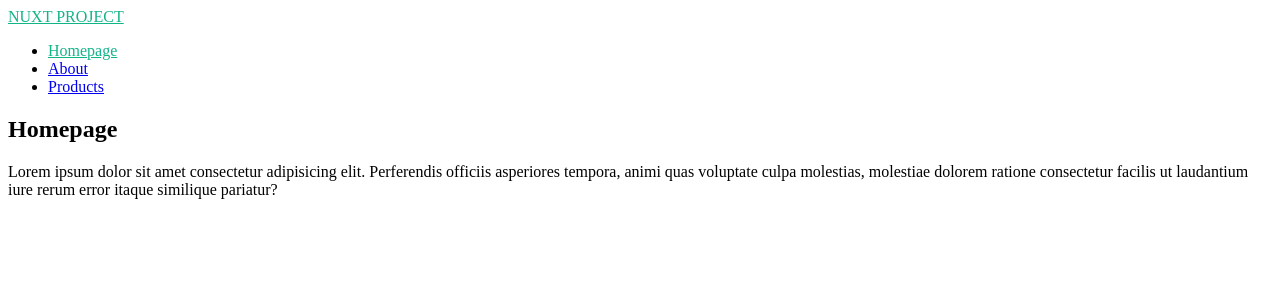
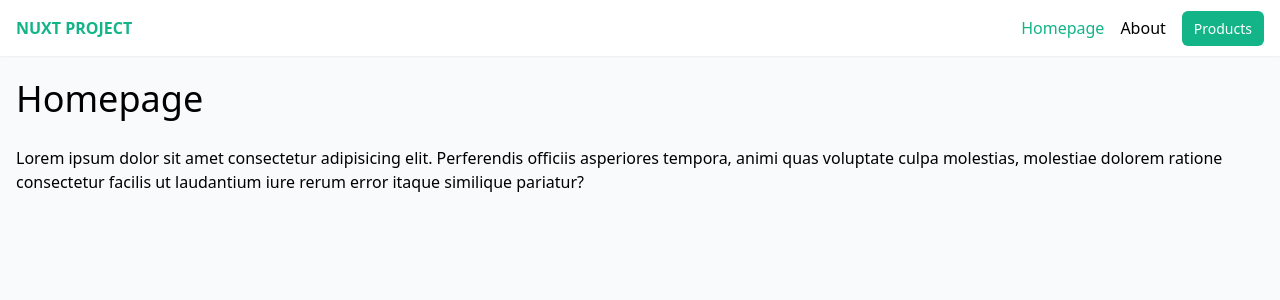
Before and after one commit to JoannaTabbi/Nuxt-project, a Nuxt app: page / in a window 1280 px wide. Shown: the top 300 px of the page. Built offline with nearby package versions, Linux system fonts and the light colour scheme.

Commit message:
setup tailwind, add assets/css/tailwind file

```diff
--- /dev/null
+++ b/assets/css/tailwind.css
@@ -0,0 +1,14 @@
+
+@tailwind base;
+@tailwind components;
+@tailwind utilities;
+
+body {
+  @apply bg-gray-50;
+}
+
+@layer components {
+  .btn {
+    @apply bg-[#12b488] text-white px-3 py-2 rounded-md text-sm;
+  }
+}
--- a/layouts/default.vue
+++ b/layouts/default.vue
@@ -1,19 +1,19 @@
 <template>
     <div>
-      <header>
-        <nav>
-            <NuxtLink to="/">NUXT PROJECT</NuxtLink>
-          <ul>
+      <header class="shadow-sm bg-white">
+        <nav class="container mx-auto p-4 flex justify-between">
+            <NuxtLink to="/" class="font-bold">NUXT PROJECT</NuxtLink>
+          <ul class="flex gap-4">
             <li><NuxtLink to="/">Homepage</NuxtLink></li>
             <li><NuxtLink to="/about">About</NuxtLink></li>
-            <li><NuxtLink to="/products">Products</NuxtLink></li>
+            <li><NuxtLink to="/products" class="btn">Products</NuxtLink></li>
           </ul>
         </nav>
       </header>
 
       <!-- output page content  -->
 
-      <div>
+      <div class="container mx-auto p-4">
           <slot />
       </div>
     </div>
--- a/layouts/products.vue
+++ b/layouts/products.vue
@@ -1,20 +1,20 @@
 <template>
     <div>
-      <header>
-        <nav>
-          <NuxtLink to="/products">NUXT PROJECT MERCH</NuxtLink>
+      <header class="shadow-sm bg-white">
+        <nav class="container mx-auto p-4">
+          <NuxtLink to="/products" class="font-bold">NUXT PROJECT MERCH</NuxtLink>
         </nav>
       </header>
 
       <!-- output page content  -->
 
-      <div>
+      <div class="container mx-auto p-4">
           <slot />
       </div>
 
 
-      <footer>
-        <ul>
+      <footer class="container mx-auto p-4 flex justify-between border-t-2">
+        <ul class="flex gap-4">
             <li><NuxtLink to="/">Homepage</NuxtLink></li>
             <li><NuxtLink to="/about">About</NuxtLink></li>
             <li><NuxtLink to="/products">Products</NuxtLink></li>
--- a/nuxt.config.ts
+++ b/nuxt.config.ts
@@ -1,6 +1,7 @@
 // https://nuxt.com/docs/api/configuration/nuxt-config
 export default defineNuxtConfig({
-    typescript: {
-        shim: false
-      }
-})
+  typescript: {
+    shim: false
+  },
+  modules: ["@nuxtjs/tailwindcss"]
+});
--- a/package.json
+++ b/package.json
@@ -8,6 +8,7 @@
     "postinstall": "nuxt prepare"
   },
   "devDependencies": {
+    "@nuxtjs/tailwindcss": "^6.3.1",
     "@types/node": "^18.11.18",
     "nuxt": "^3.1.0"
   }
--- a/pages/about.vue
+++ b/pages/about.vue
@@ -12,4 +12,12 @@
 
 <script setup></script>
 
-<style scoped></style>
+<style scoped>
+  h2 {
+    margin-bottom: 20px;
+    font-size: 36px;
+  }
+  p {
+    margin: 20px 0;
+  }
+</style>
--- a/pages/index.vue
+++ b/pages/index.vue
@@ -12,4 +12,12 @@
 
 <script setup></script>
 
-<style scoped></style>
+<style scoped>
+  h2 {
+    margin-bottom: 20px;
+    font-size: 36px;
+  }
+  p {
+    margin: 20px 0;
+  }
+</style>
```
Also changed, not shown: 1 other file (tests, documents, lock files or other folders).
